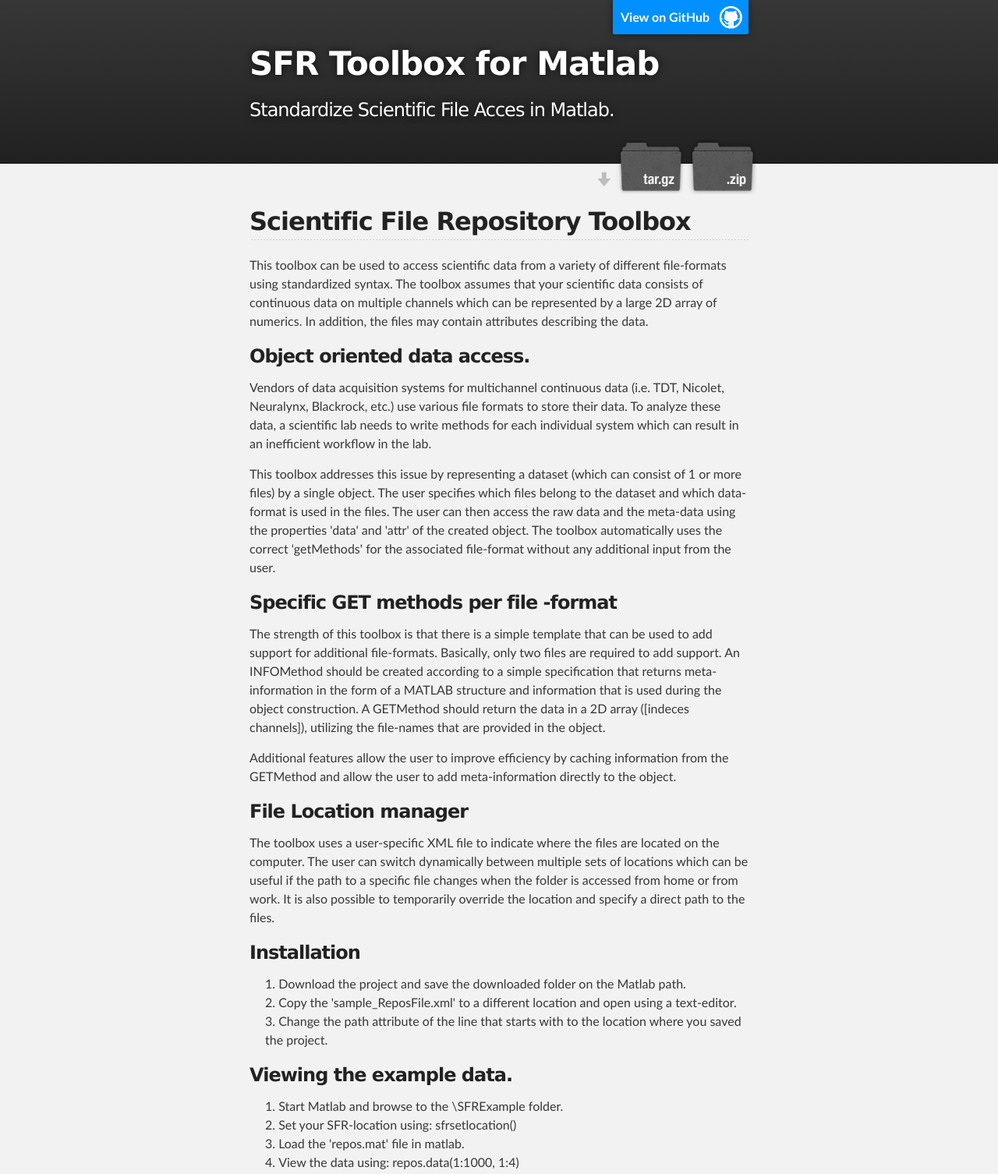
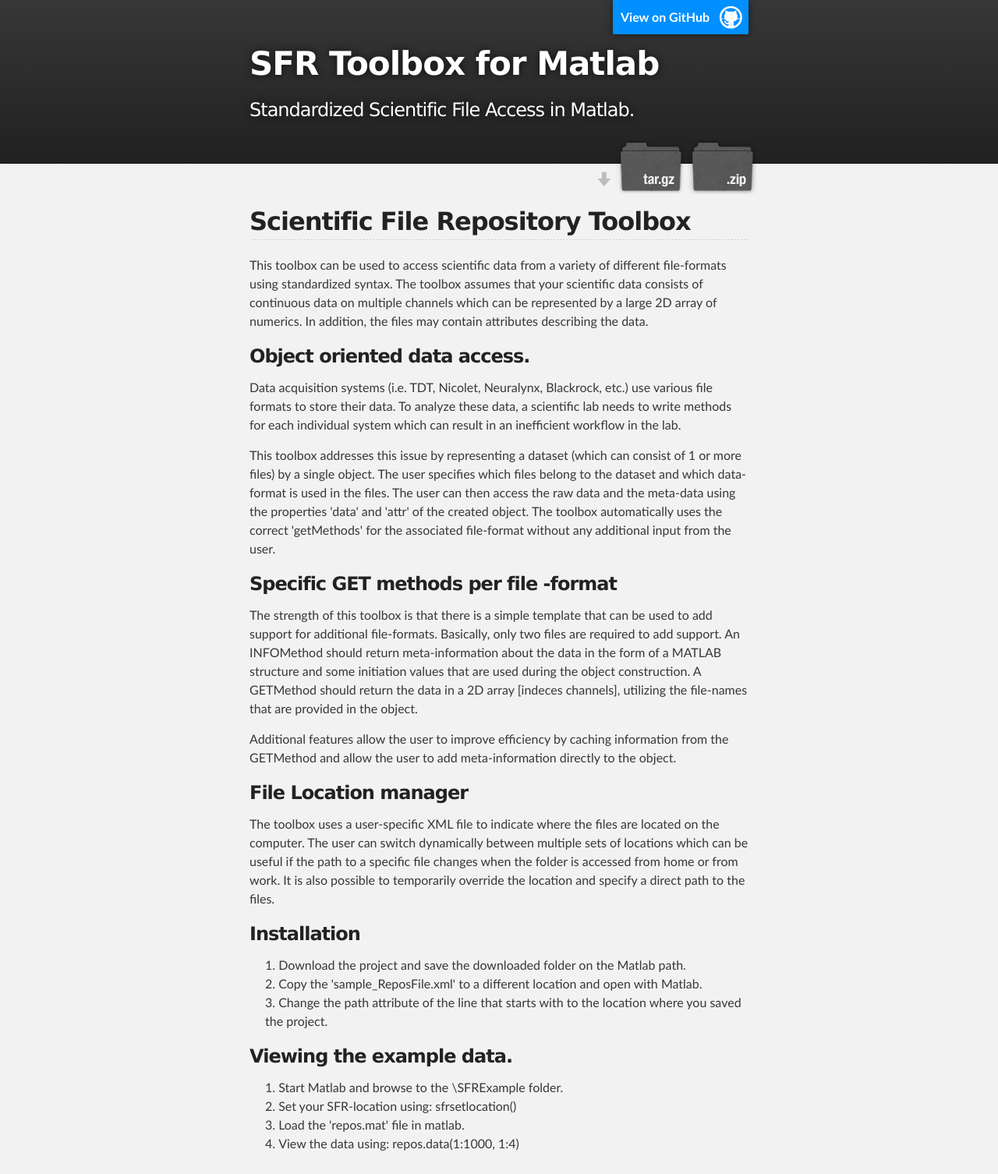
Before and after one commit to jwagenaar/SFR-Toolbox, a plain HTML site: page index.html in a window 1280 px wide. Shown: the top 1506 px of the page at 78% size. Drawn offline with Linux system fonts and the light colour scheme.

Commit message:
update index.html

```diff
--- a/index.html
+++ b/index.html
@@ -19,7 +19,7 @@
           <a id="forkme_banner" href="https://github.com/jwagenaar/Scientific-File-Repository-for-Matlab">View on GitHub</a>
 
           <h1 id="project_title">SFR Toolbox for Matlab</h1>
-          <h2 id="project_tagline">Standardize Scientific File Acces in Matlab.</h2>
+          <h2 id="project_tagline">Standardized Scientific File Access in Matlab.</h2>
 
             <section id="downloads">
               <a class="zip_download_link" href="https://github.com/jwagenaar/Scientific-File-Repository-for-Matlab/zipball/master">Download this project as a .zip file</a>
@@ -37,13 +37,13 @@
 
 <h3>Object oriented data access.</h3>
 
-<p>Vendors of data acquisition systems for multichannel continuous data (i.e. TDT, Nicolet, Neuralynx, Blackrock, etc.) use various file formats to store their data. To analyze these data, a scientific lab needs to write methods for each individual system which can result in an inefficient workflow in the lab.</p>
+<p>Data acquisition systems (i.e. TDT, Nicolet, Neuralynx, Blackrock, etc.) use various file formats to store their data. To analyze these data, a scientific lab needs to write methods for each individual system which can result in an inefficient workflow in the lab.</p>
 
 <p>This toolbox addresses this issue by representing a dataset (which can consist of 1 or more files) by a single object. The user specifies which files belong to the dataset and which data-format is used in the files. The user can then access the raw data and the meta-data using the properties 'data' and 'attr' of the created object. The toolbox automatically uses the correct 'getMethods' for the associated file-format without any additional input from the user.</p>
 
 <h3>Specific GET methods per file -format</h3>
 
-<p>The strength of this toolbox is that there is a simple template that can be used to add support for additional file-formats. Basically, only two files are required to add support. An INFOMethod should be created according to a simple specification that returns meta-information in the form of a MATLAB structure and information that is used during the object construction. A GETMethod should return the data in a 2D array ([indeces channels]), utilizing the file-names that are provided in the object.</p>
+<p>The strength of this toolbox is that there is a simple template that can be used to add support for additional file-formats. Basically, only two files are required to add support. An INFOMethod should return meta-information about the data in the form of a MATLAB structure and some initiation values that are used during the object construction. A GETMethod should return the data in a 2D array [indeces channels], utilizing the file-names that are provided in the object.</p>
 
 <p>Additional features allow the user to improve efficiency by caching information from the GETMethod and allow the user to add meta-information directly to the object.</p>
 
@@ -55,7 +55,7 @@
 
 <ol>
 <li> Download the project and save the downloaded folder on the Matlab path.</li>
-<li> Copy the 'sample_ReposFile.xml' to a different location and open using a text-editor.</li>
+<li> Copy the 'sample_ReposFile.xml' to a different location and open with Matlab.</li>
 <li> Change the path attribute of the line that starts with  to the location
 where you saved the project.</li>
 </ol><h3>Viewing the example data.</h3>
```
Also changed, not shown: 2 other files.
